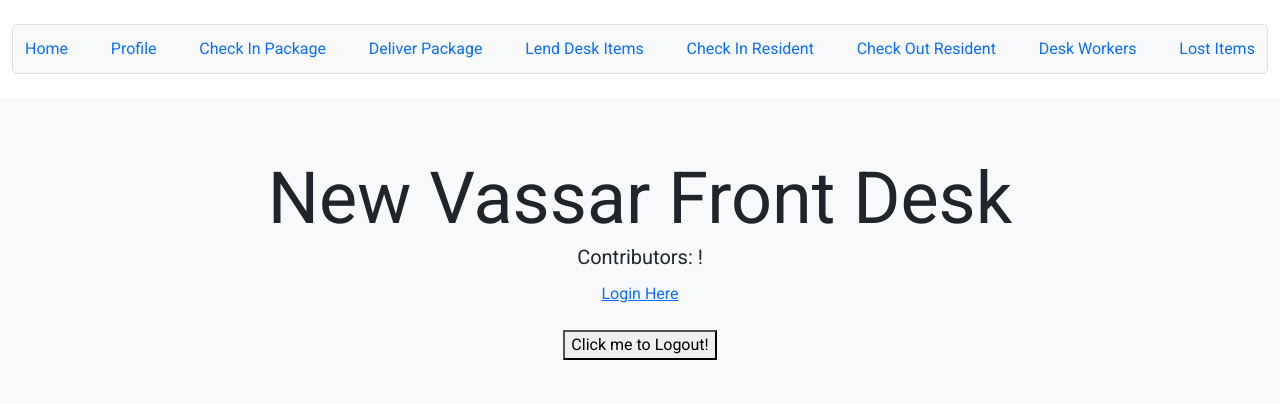
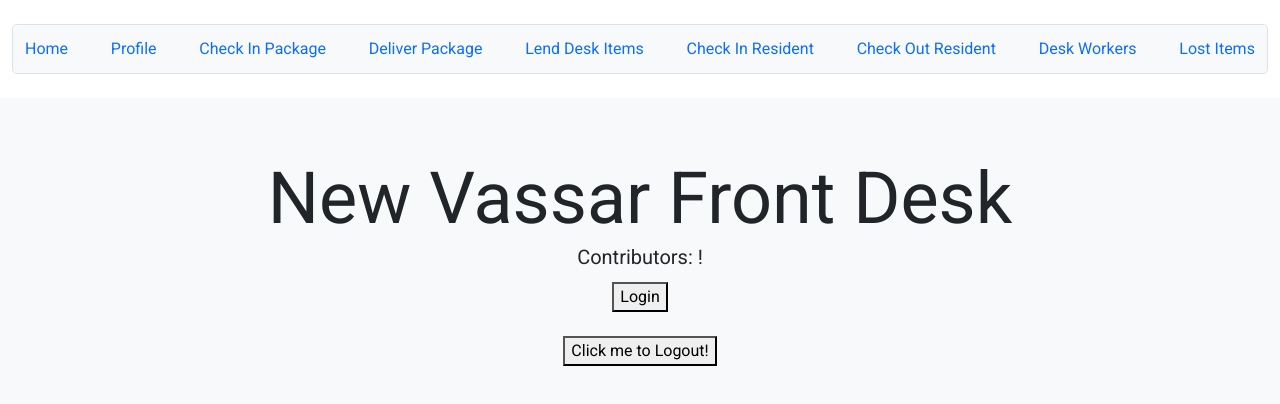
Before and after one commit to farazchow/NVPackageLogger, a React app: page / in a window 1280 px wide. Shown: the top 404 px of the page. Built offline with nearby package versions, Linux system fonts and the light colour scheme.

Commit message:
Made shibboleth link a post request

```diff
--- a/client/src/pages/Home.tsx
+++ b/client/src/pages/Home.tsx
@@ -10,7 +10,13 @@
           <p className="lead">Contributors: !</p>
         </div>
         <div>
-          <Link to="/Shibboleth.sso/Login">Login Here</Link>
+          <button
+              onClick={() => {
+                post("/Shibboleth.sso/Login/");
+              }}
+            >
+              Login
+          </button>
           <br />
           <button
             onClick={() => {
```
